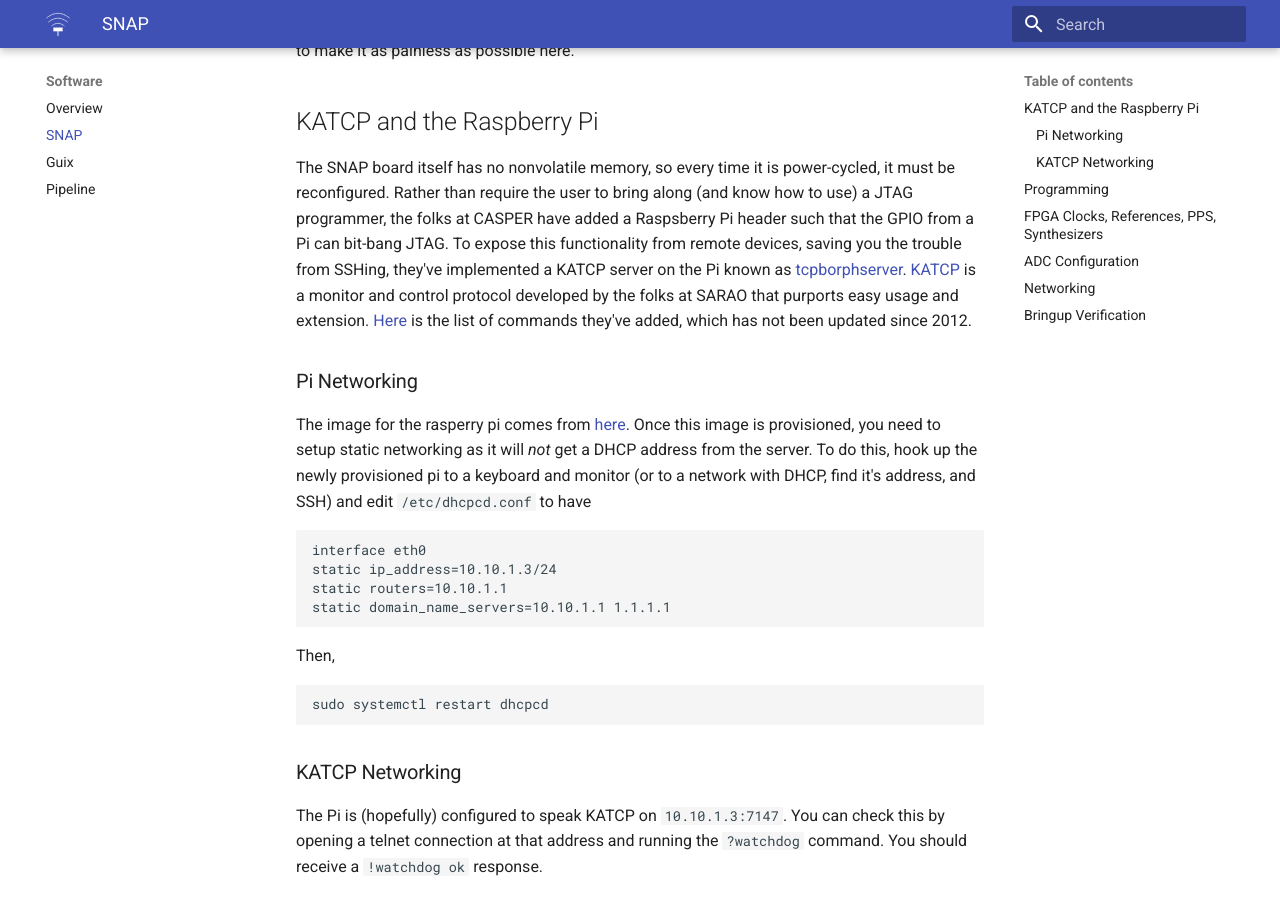
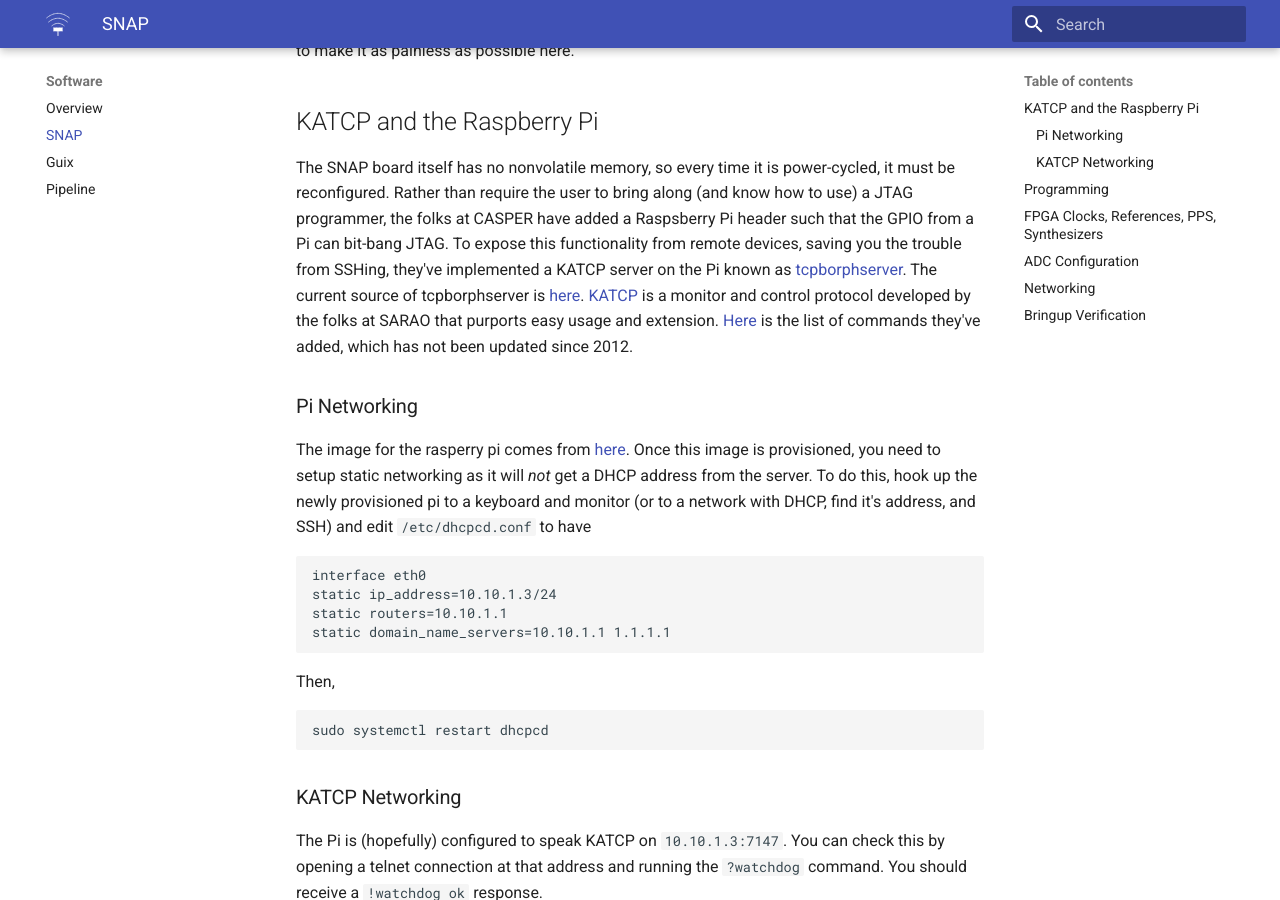
Before and after one commit to courtneyjkeeler/grex-telescope.github.io, an MkDocs documentation site: the page built from docs/software/snap.md, in a window 1280 px wide and 900 px high, scrolled down 308 px. Built offline with MkDocs 1.6.1 and Material for MkDocs 9.7.7, drawn with Linux system fonts in a browser that asks for light colours.

Commit message:
Add link to current tcpborphserver

```diff
--- a/docs/software/snap.md
+++ b/docs/software/snap.md
@@ -16,7 +16,9 @@
 have added a Raspsberry Pi header such that the GPIO from a Pi can bit-bang JTAG. To expose this functionality
 from remote devices, saving you the trouble from SSHing, they've implemented a
 KATCP server on the Pi known as
-[tcpborphserver](https://casper.astro.berkeley.edu/wiki/Tcpborphserver). [KATCP](https://katcp-python.readthedocs.io/en/latest/_downloads/361189acb383a294be20d6c10c257cb4/NRF-KAT7-6.0-IFCE-002-Rev5-1.pdf)
+[tcpborphserver](https://casper.astro.berkeley.edu/wiki/Tcpborphserver). The
+current source of tcpborphserver is
+[here](https://github.com/casper-astro/katcp_devel/tree/rpi-devel-casperfpga). [KATCP](https://katcp-python.readthedocs.io/en/latest/_downloads/361189acb383a294be20d6c10c257cb4/NRF-KAT7-6.0-IFCE-002-Rev5-1.pdf)
 is a monitor and control protocol developed by the folks at SARAO that purports easy usage and extension. [Here](https://casper.astro.berkeley.edu/wiki/KATCP) is the list of commands they've added, which has not been updated since 2012.
 
 ### Pi Networking
```
